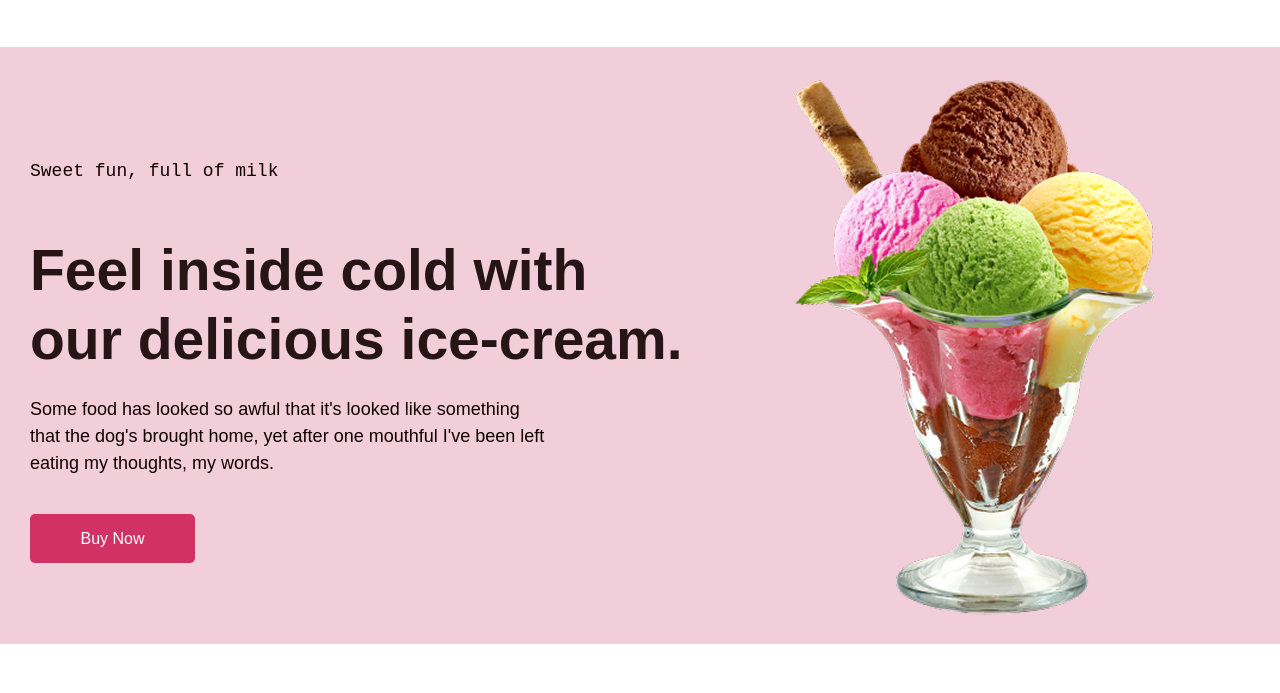
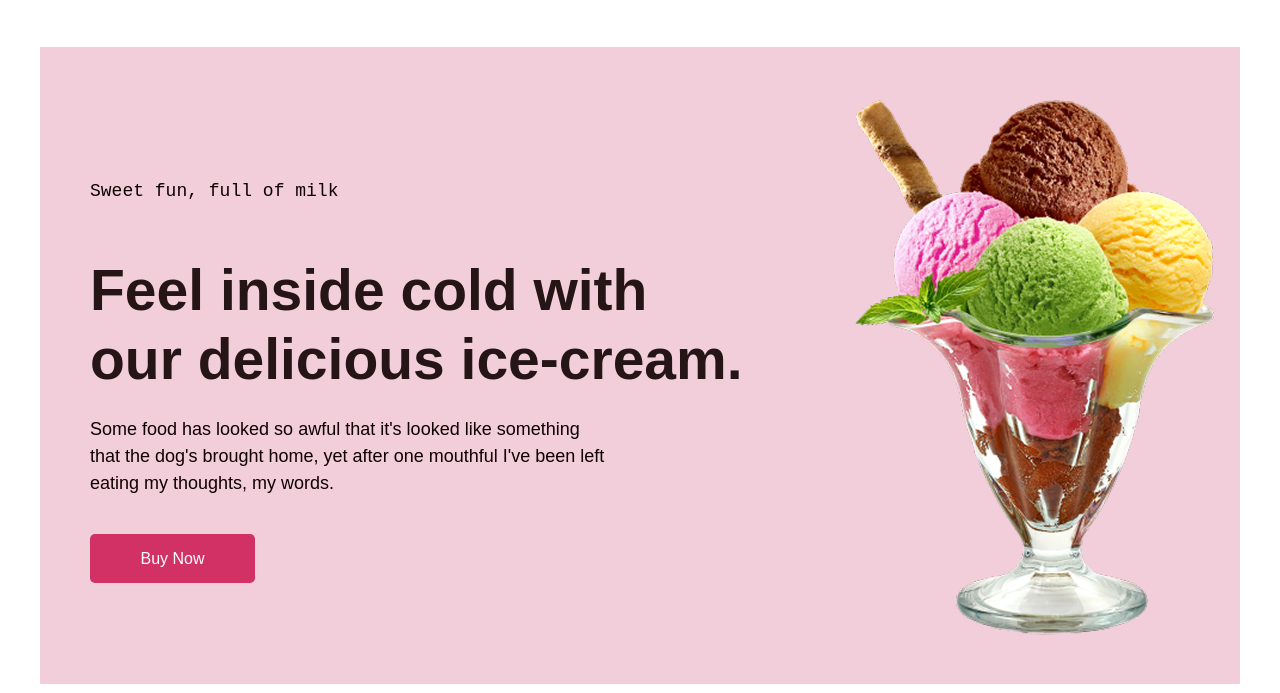
Before and after one commit to sarvinozxoliqova2005/Uyga-vazifa-4, a plain HTML site: page index.html in a window 1280 px wide. Shown: the part 107-800 px from the top of the page. Drawn offline with Linux system fonts and the light colour scheme.

Commit message:
contsjhdj

```diff
--- a/index.html
+++ b/index.html
@@ -35,7 +35,7 @@
 
     <main>
       <section id="hero">
-        <div class="conatiner about">
+        <div class="container about">
           <div class="card">
             <p class="sweet">Sweet fun, full of milk</p>
             <h1>
```
